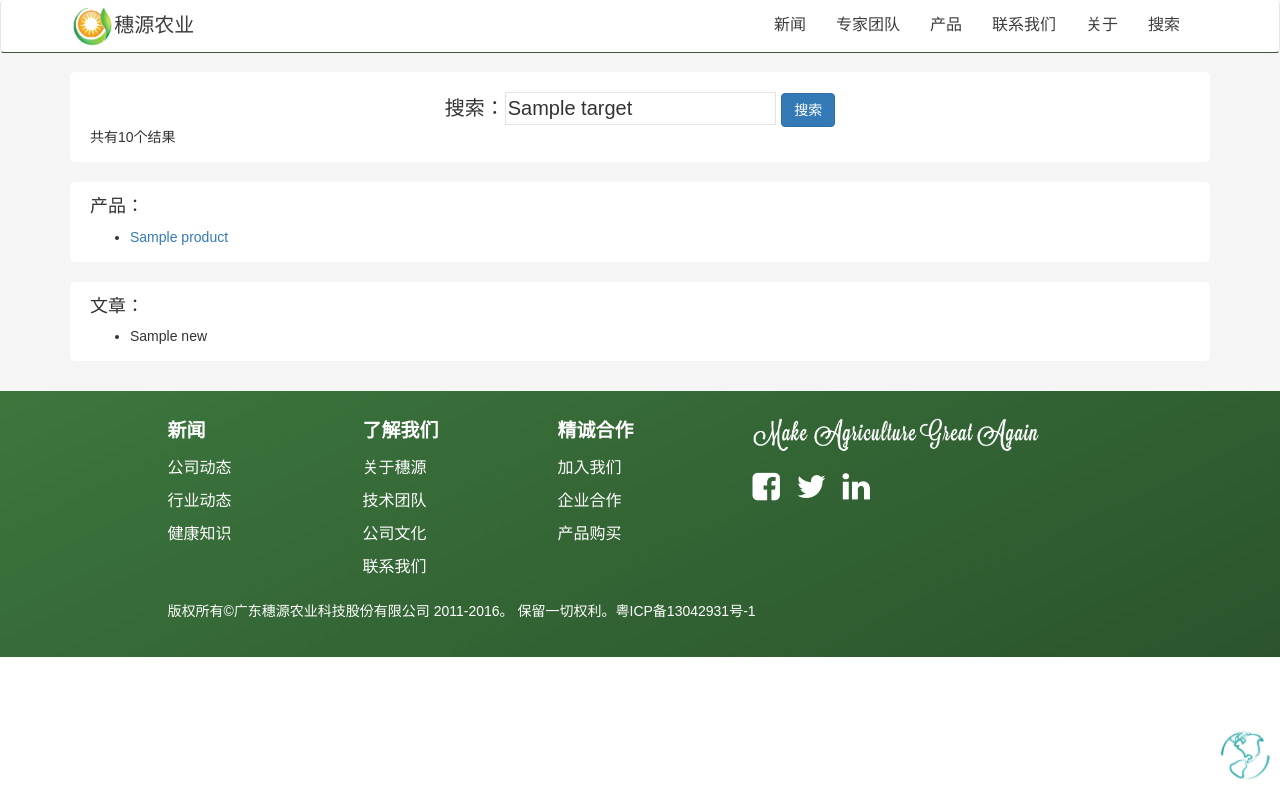
After one commit to jyst7275/Suiyuan, a Django app: template templates/suiyuan/search.html in a window 1280 px wide. The commit adds this page. Run offline with Django 3.2, Linux system fonts and the light colour scheme; the template is opened without the code that fills it: most values are stand-ins (such as "Sample title", 1, 10 or a date in 2020); some libraries are stand-ins or nearby versions.

Commit message:
bug fix: 404Bug debug=false todo 2\alipay 3\search

```diff
--- a/static/css/man.css
+++ b/static/css/man.css
@@ -2126,3 +2126,39 @@ display: none;
 .return-btn:hover{
     background: darkgreen;
 }
+
+.search-header{
+    margin-top: 20px;
+    margin-bottom: 20px;
+    padding: 5px 20px;
+    background: white;
+    border-radius: 5px;
+}
+
+.search-result-section{
+    padding: 5px 20px;
+    border-radius: 5px;
+    background: white;
+    margin-bottom: 20px;
+}
+.search-result-list-news a{
+    text-decoration: none;
+    color: #333;
+}
+
+.search-result-list-news a:hover{
+    color: darkred;
+}
+.search-text{
+    text-align: center;
+    font-size: 20px;
+}
+
+.search-text input{
+    border: 1px #e3e3e3 solid;
+    border-radius: 0;
+}
+
+.search-header{
+    padding-top: 20px;
+}
--- a/static/javascript/man.js
+++ b/static/javascript/man.js
@@ -267,3 +267,8 @@ $('.myorder-detail-address').hover(function(){
 }, function(){
     $(this).next().css('display','none');
 });
+
+$('.search-btn').click(function(){
+   var search = $(this).parent().children('.search-class').val();
+    location.href='/search?search=' + search;
+});
--- a/suiyuan/urls.py
+++ b/suiyuan/urls.py
@@ -45,7 +45,8 @@ urlpatterns = [
     url(r'^people', views.people),
     url(r'^summernote/', include('django_summernote.urls')),
     url(r'^v1/passage/([\w]+)/$', rest.PassageDetail.as_view()),
-    url(r'^v1/qrcode/(.+)$', views.qrcode)
+    url(r'^v1/qrcode/(.+)$', views.qrcode),
+    url(r'search', views.search)
 ] + static(settings.MEDIA_URL, document_root=settings.MEDIA_ROOT)
 
 handler500 = 'suiyuan.views.my_500_view'
--- a/templates/base.html
+++ b/templates/base.html
@@ -44,11 +44,11 @@
 
     <div class="container app-bar-search">
     <div class="search-container">
-        <form class="search-content" action="/search/">
-            <input id="search-input" type="text" class="form-control" placeholder="搜索">
-            <button id="search-btn"role="button"><i class="fa fa-search fa-lg"></i></button>
+        <div class="search-content" action="/search/">
+            <input type="text" class="form-control search-class" placeholder="搜索">
+            <button class="search-btn" role="button"><i class="fa fa-search fa-lg"></i></button>
             <i id="search-remove" class="fa fa-remove fa-lg" role="button"></i>
-        </form>
+        </div>
             </div>
     </div>
     </div>
--- /dev/null
+++ b/templates/suiyuan/search.html
@@ -0,0 +1,38 @@
+{% extends "base.html" %}
+
+{% block content %}
+
+    <div class="app-to-top profile-bg" style="margin-bottom: 0">
+    <div class="container">
+        <div class="search-header">
+            <div class="search-text">搜索：<input class="search-class" type="text" value="{{ target }}">
+                <button class="btn btn-primary search-btn">搜索</button></div>
+            <p>
+                共有{{ total }}个结果
+            </p>
+        </div>
+        {% if products %}
+        <div class="search-result-section">
+            <h4>产品：</h4>
+            <ul class="search-result-list">
+                {% for product in products %}
+                <li><a href={{ product.get_absolute_url }}>{{ product.product_name }}</a></li>
+                {% endfor %}
+            </ul>
+        </div>
+        {% endif %}
+        {% if news %}
+        <div class="search-result-section">
+            <h4>文章：</h4>
+            <ul class="search-result-list-news">
+                {% for new in news %}
+                <li><a href={{ new.get_absolute_url }}>{{ new.pass_title }}</a></li>
+                {% endfor %}
+            </ul>
+        </div>
+        {% endif %}
+    </div>
+    </div>
+
+
+{% endblock %}
```
Also changed, not shown: suiyuan/views.py (+22 -0 lines).
